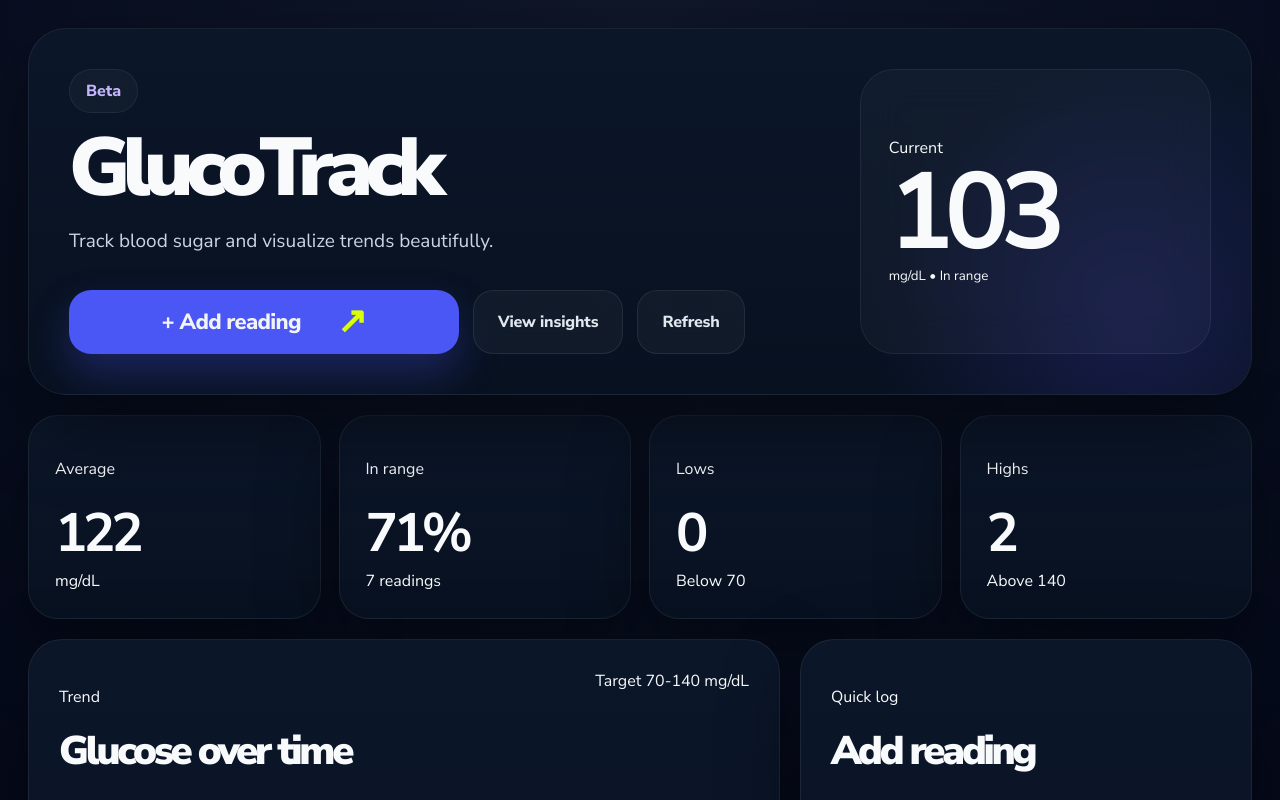
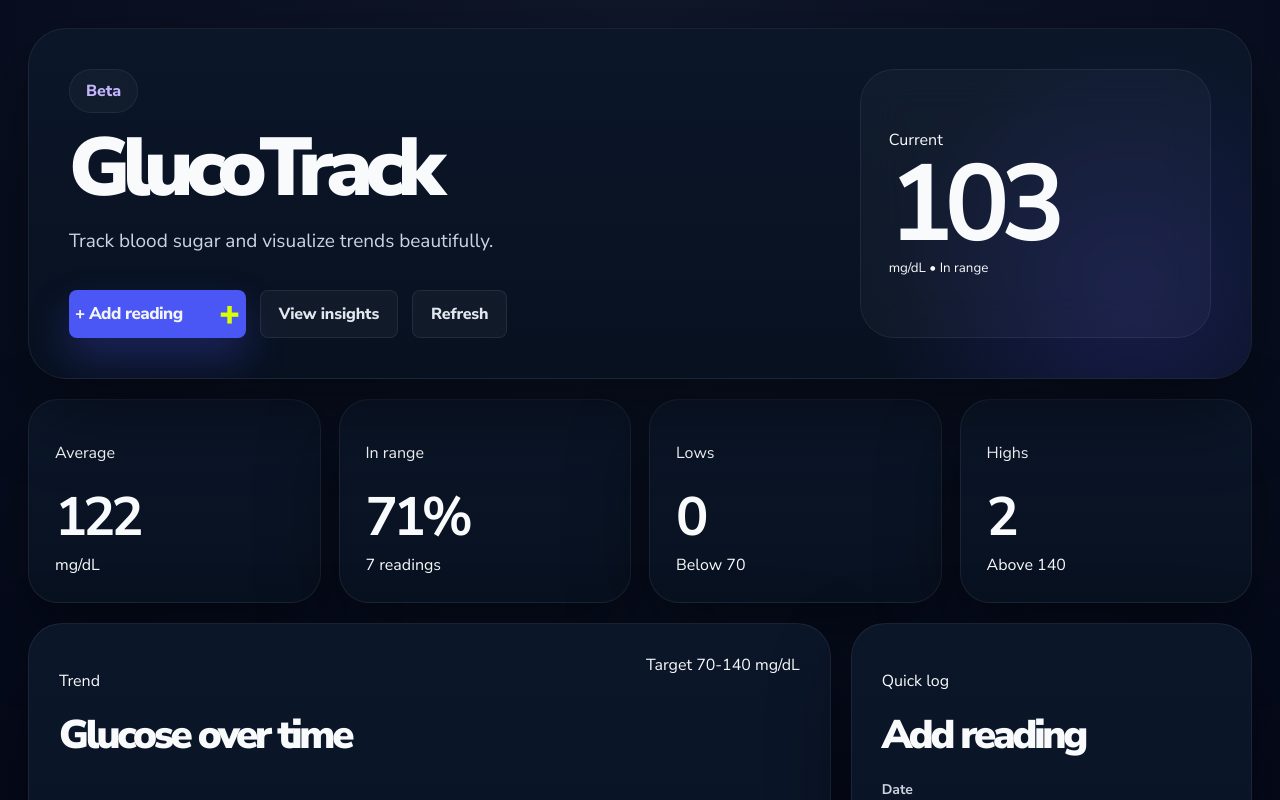
Before and after one commit to eeshdarthvader/gluco-track, a React (Vite) app: page / in a window 1280 px wide. Shown: the top 800 px of the page. Built offline with nearby package versions, Linux system fonts and the light colour scheme; no server answers; the database is empty; the HTML template or start-up script is replaced by a standard one.

Commit message:
Update index.css

```diff
--- a/src/index.css
+++ b/src/index.css
@@ -98,12 +98,12 @@ button,input{
     transform:translateY(-2px)
 }
 .cta.primary,.add-btn{
-    width:390px;
-    height:64px;
-    border-radius:22px;
+    width:auto;
+    height:48px;
+    border-radius:8px;
     background:#4b57f5;
     color:#f3f4f6;
-    font-size:22px;
+    font-size:17px;
     font-weight:800;
     letter-spacing:-0.03em;
     display:flex;
@@ -113,16 +113,16 @@ button,input{
     box-shadow:0 20px 40px rgba(75,87,245,.28)
 }
 .cta.primary:after,.add-btn:after{
-    content:'↗';
+    content:'+';
     color:#d9ff00;
     font-size:36px;
     margin-left:18px;
     font-weight:900
 }
 .secondary,.tertiary,.refresh-chip{
-    height:64px;
-    padding:0 24px;
-    border-radius:20px;
+    height:48px;
+    padding:0 18px;
+    border-radius:8px;
     background:rgba(255,255,255,.04);
     border:1px solid rgba(255,255,255,.08);
     color:#e2e8f0;
```
